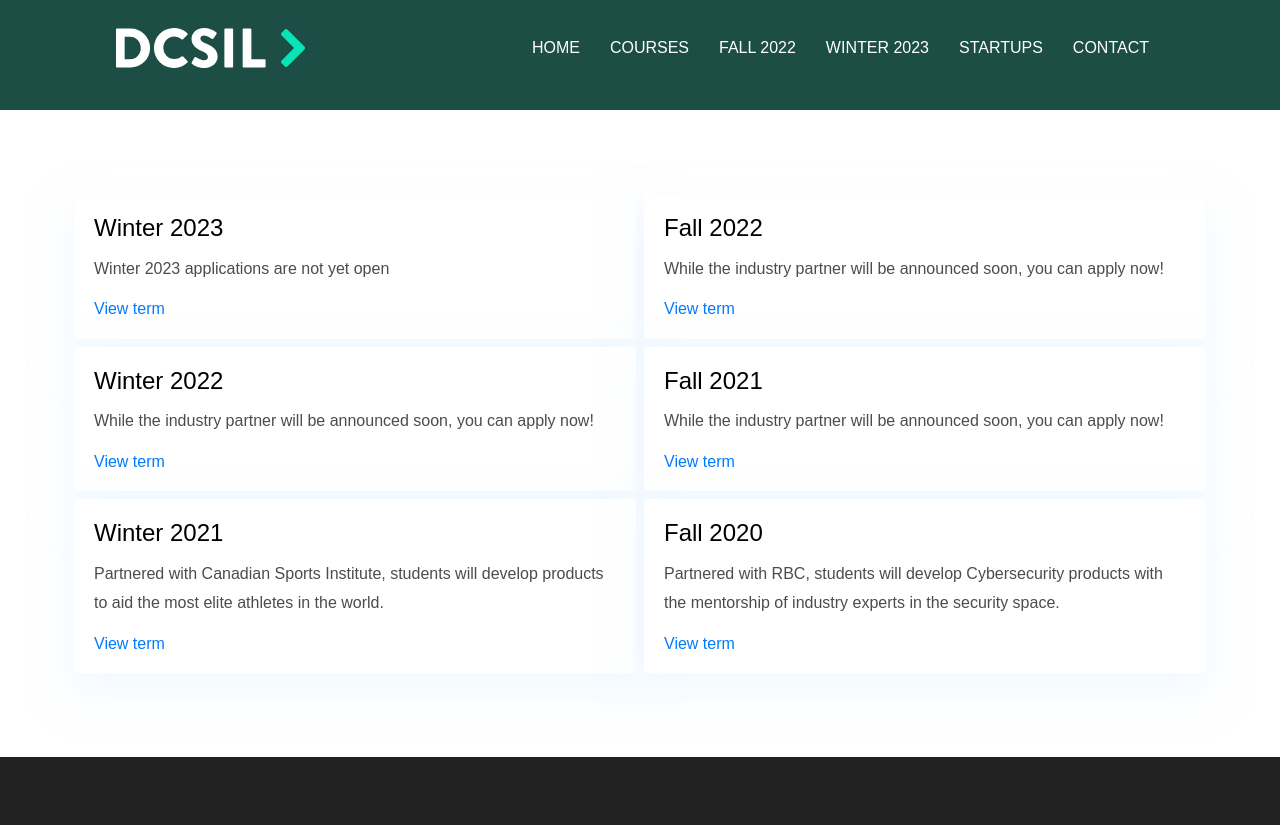
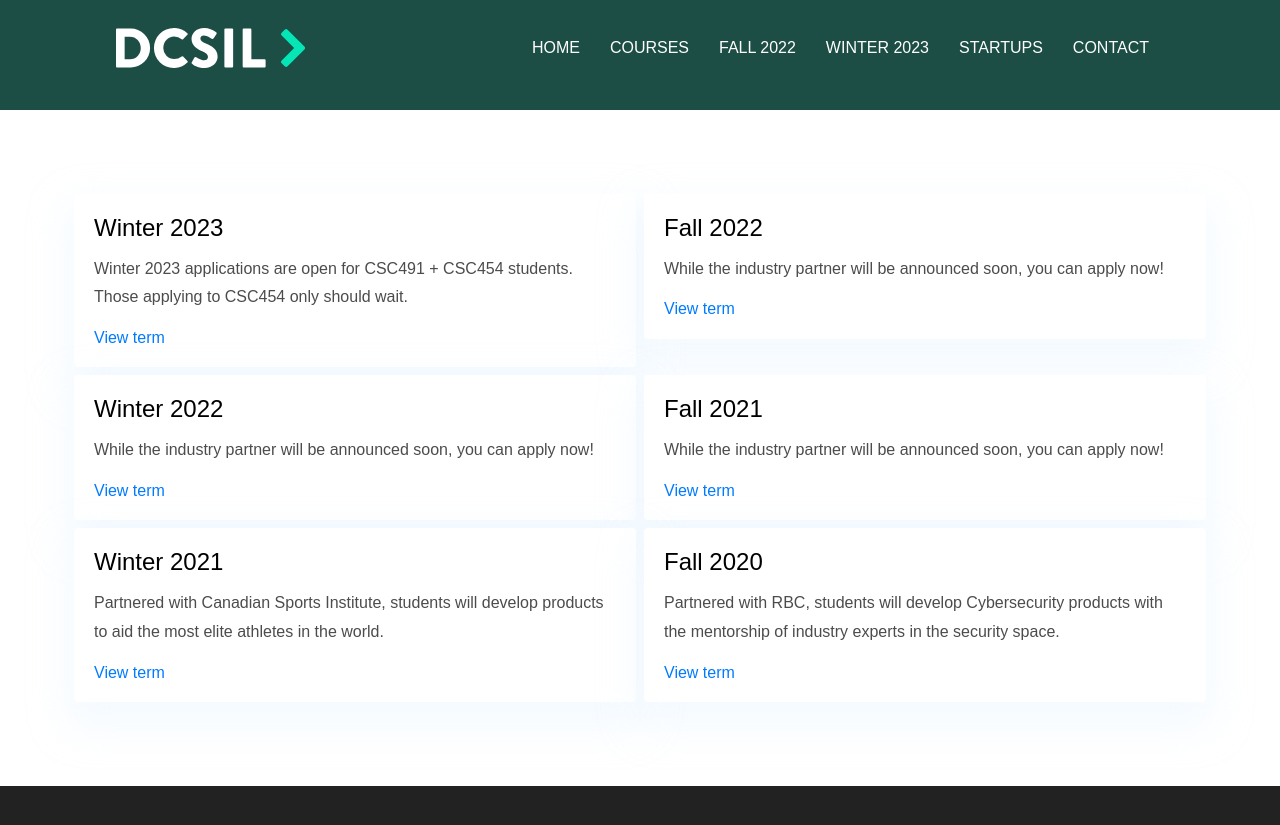
Before and after one commit to dcsil/website, a Jekyll site: the page built from _pages/term/terms.html, in a window 1280 px wide and 900 px high, scrolled down 409 px. Shown: the top 825 px of the window. Built offline with Jekyll 4.4.1, drawn with Linux system fonts in a browser that asks for light colours.

Commit message:
Open Winter 2023 applications

```diff
--- a/_data/settings.yml
+++ b/_data/settings.yml
@@ -23,8 +23,8 @@ links:
     link: "#"
 
 theme:
-  term: Fall 2022
-  link: '/fall-2022'
+  term: Winter 2023
+  link: '/winter-2023'
 
 menu:
   - {name: 'Courses', link: '/student-courses', active: 'course' }
--- a/_pages/term/winter-2023.html
+++ b/_pages/term/winter-2023.html
@@ -4,8 +4,8 @@ layout: page
 date: 2023.0
 type: 'term'
 active: 'winter_term'
-excerpt: Winter 2023 applications are not yet open
-link: not_open
+excerpt: Winter 2023 applications are open for CSC491 + CSC454 students. Those applying to CSC454 only should wait.
+link: apply
 ---
 
 {% capture content %}{% include terms/winter-2023.md %}{% endcapture %}
```
